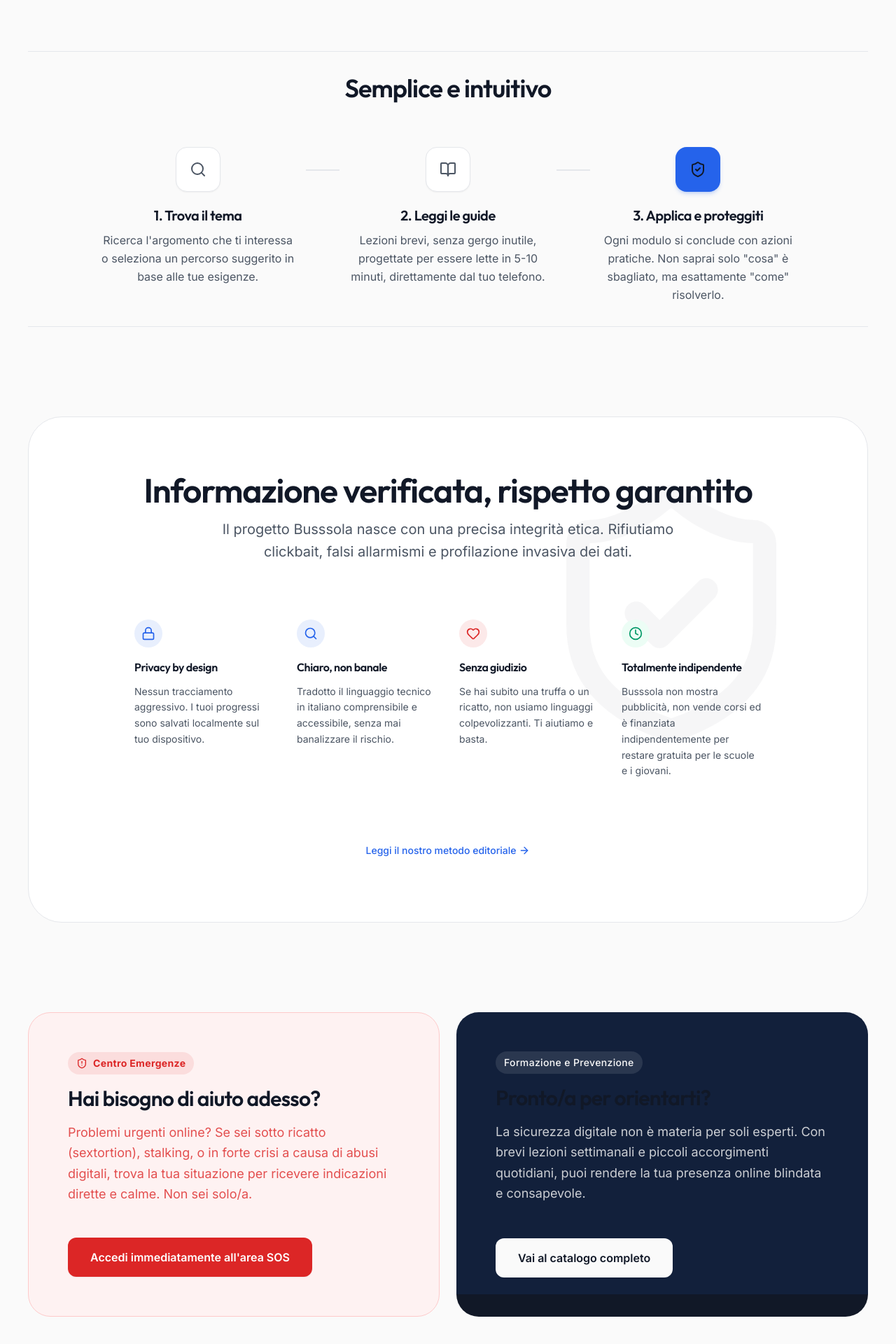
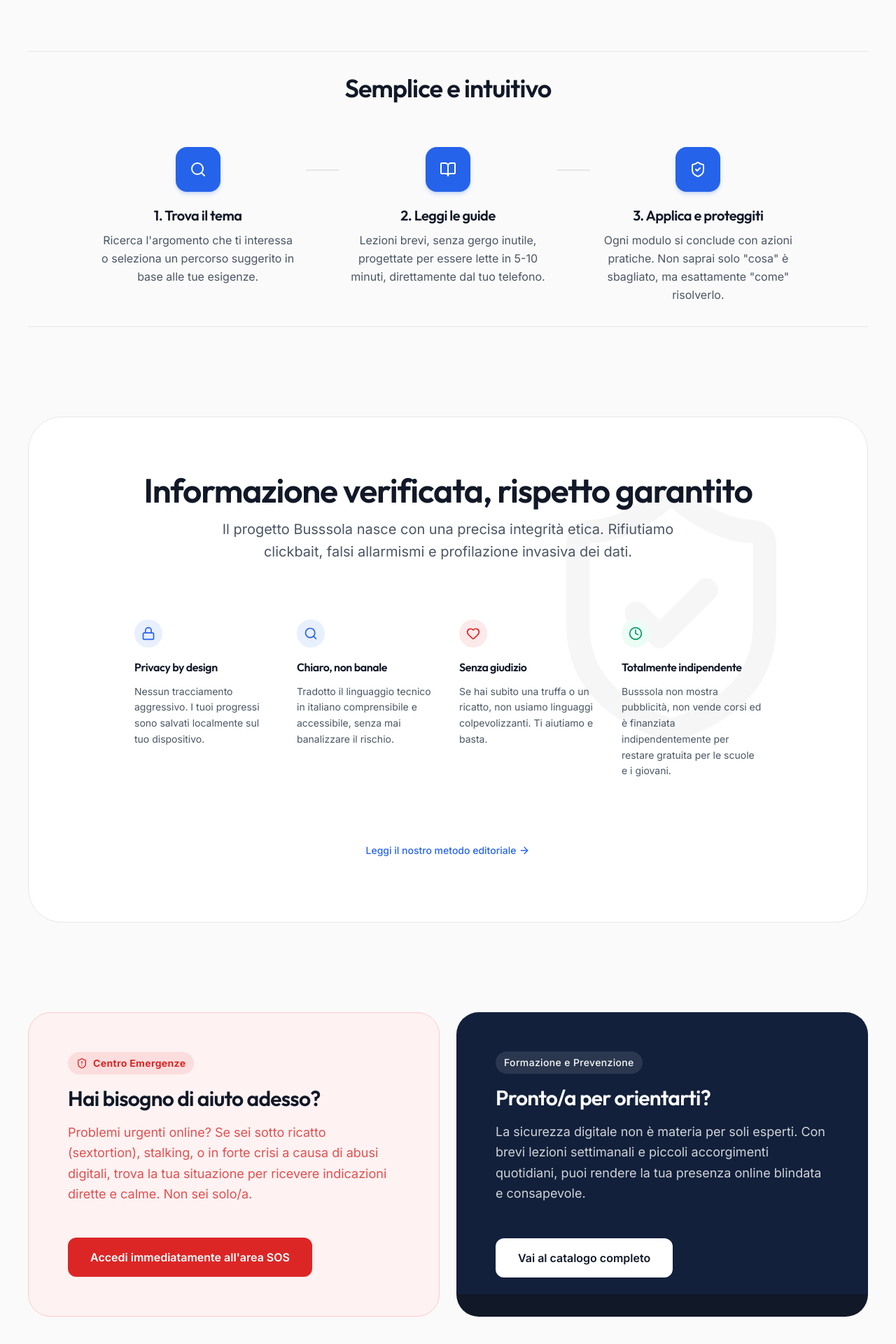
Before and after one commit to ajdohaxhia/busssola, a Next.js app: page / in a window 1280 px wide. Shown: the part 3082-5002 px from the top of the page at 70% size. Built offline with nearby package versions, Linux system fonts and the light colour scheme.

Commit message:
fix: improve color contrast in dark sections and standardize onboarding icons

```diff
--- a/src/app/globals.css
+++ b/src/app/globals.css
@@ -13,6 +13,7 @@
 
   --color-primary: #2563EB; /* Calm, authoritative blue */
   --color-primary-hover: #1D4ED8;
+  --color-primary-foreground: #FFFFFF;
 
   --color-secondary: #4B5563;
   --color-secondary-hover: #374151;
@@ -23,6 +24,7 @@
   --color-sos-hover: #B91C1C;
   --color-sos-bg: #FEF2F2;
   --color-sos-border: #FECACA;
+  --color-sos-foreground: #FFFFFF;
 
   --color-muted: #6B7280;
 
@@ -89,7 +91,16 @@
   font-family: var(--font-display);
   font-weight: 600;
   letter-spacing: -0.025em;
+  color: inherit;
+}
+
+body h1, body h2, body h3, body h4, body h5, body h6 {
   color: var(--color-foreground);
+}
+
+.text-background h1, .text-background h2, .text-background h3, .text-background h4, .text-background h5, .text-background h6,
+.text-white h1, .text-white h2, .text-white h3, .text-white h4, .text-white h5, .text-white h6 {
+  color: inherit;
 }
 
 ::selection {
--- a/src/app/page.tsx
+++ b/src/app/page.tsx
@@ -165,8 +165,8 @@
           <div className="hidden md:block absolute top-8 left-[15%] right-[15%] h-[2px] bg-border border-dashed -z-10" />
 
           <div className="flex flex-col items-center text-center space-y-5 bg-background">
-            <div className="w-16 h-16 rounded-2xl bg-surface border border-border text-foreground font-display font-bold text-2xl flex items-center justify-center shadow-sm">
-              <Search className="w-6 h-6 text-secondary" />
+            <div className="w-16 h-16 rounded-2xl bg-primary text-white font-display font-bold text-2xl flex items-center justify-center shadow-md shadow-primary/20">
+              <Search className="w-6 h-6" />
             </div>
             <div className="space-y-2">
               <h4 className="text-xl font-semibold text-foreground">1. Trova il tema</h4>
@@ -175,8 +175,8 @@
           </div>
 
           <div className="flex flex-col items-center text-center space-y-5 bg-background">
-            <div className="w-16 h-16 rounded-2xl bg-surface border border-border text-foreground font-display font-bold text-2xl flex items-center justify-center shadow-sm">
-              <BookOpen className="w-6 h-6 text-secondary" />
+            <div className="w-16 h-16 rounded-2xl bg-primary text-white font-display font-bold text-2xl flex items-center justify-center shadow-md shadow-primary/20">
+              <BookOpen className="w-6 h-6" />
             </div>
             <div className="space-y-2">
               <h4 className="text-xl font-semibold text-foreground">2. Leggi le guide</h4>
@@ -185,7 +185,7 @@
           </div>
 
           <div className="flex flex-col items-center text-center space-y-5 bg-background">
-            <div className="w-16 h-16 rounded-2xl bg-primary text-primary-foreground font-display font-bold text-2xl flex items-center justify-center shadow-md shadow-primary/20">
+            <div className="w-16 h-16 rounded-2xl bg-primary text-white font-display font-bold text-2xl flex items-center justify-center shadow-md shadow-primary/20">
               <ShieldCheck className="w-6 h-6" />
             </div>
             <div className="space-y-2">
@@ -273,12 +273,12 @@
             <div className="inline-flex items-center gap-2 bg-background/10 px-3 py-1.5 rounded-full text-sm font-medium tracking-wide">
               Formazione e Prevenzione
             </div>
-            <h3 className="text-3xl font-display font-semibold tracking-tight">Pronto/a per orientarti?</h3>
-            <p className="text-background/80 text-lg leading-relaxed">
+            <h3 className="text-3xl font-display font-semibold tracking-tight text-white">Pronto/a per orientarti?</h3>
+            <p className="text-white/80 text-lg leading-relaxed">
               La sicurezza digitale non è materia per soli esperti. Con brevi lezioni settimanali e piccoli accorgimenti quotidiani, puoi rendere la tua presenza online blindata e consapevole.
             </p>
           </div>
-          <Button asChild size="lg" className="bg-background text-foreground hover:bg-background/90 rounded-xl h-14 px-8 text-base w-full sm:w-auto relative z-10 mt-4 font-semibold">
+          <Button asChild size="lg" className="bg-white text-foreground hover:bg-white/90 rounded-xl h-14 px-8 text-base w-full sm:w-auto relative z-10 mt-4 font-semibold">
             <Link href="/moduli">Vai al catalogo completo</Link>
           </Button>
         </div>
--- a/src/app/percorsi/page.tsx
+++ b/src/app/percorsi/page.tsx
@@ -105,7 +105,7 @@
                     <ShieldCheck size={300} />
                 </div>
                 <div className="max-w-2xl space-y-6 relative z-10">
-                    <h3 className="text-3xl font-display font-bold">Preferisci esplorare da solo?</h3>
+                    <h3 className="text-3xl font-display font-bold text-white">Preferisci esplorare da solo?</h3>
                     <p className="text-background/80 text-lg">
                         Se cerchi un argomento specifico o vuoi vedere l'elenco completo dei 50 moduli di Busssola, puoi consultare il nostro catalogo completo e filtrabile.
                     </p>
```
